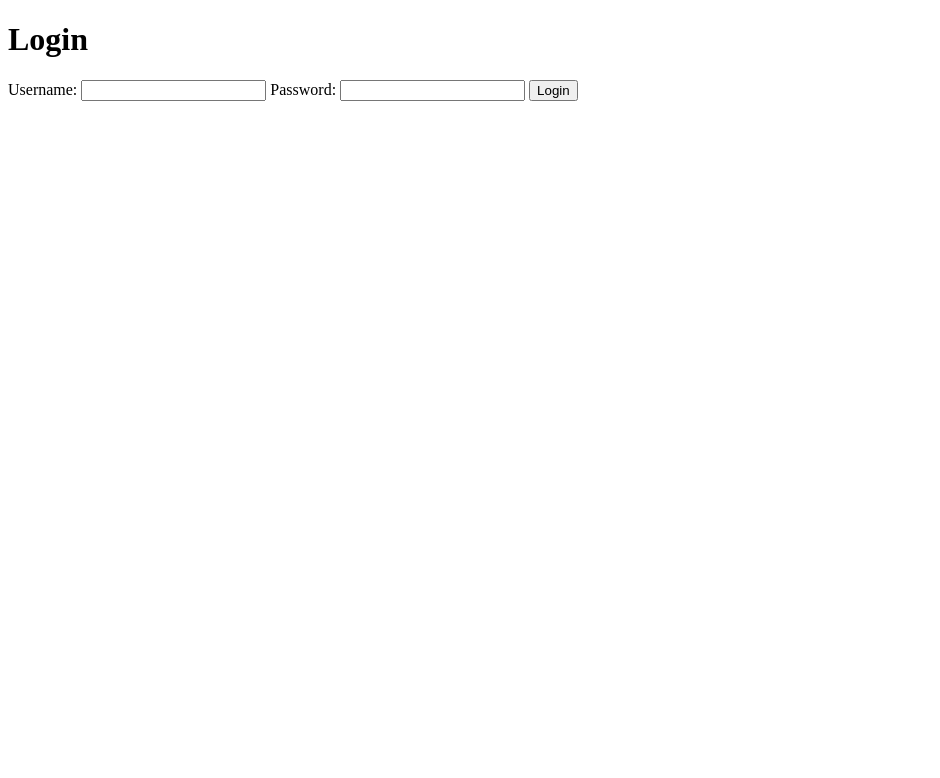
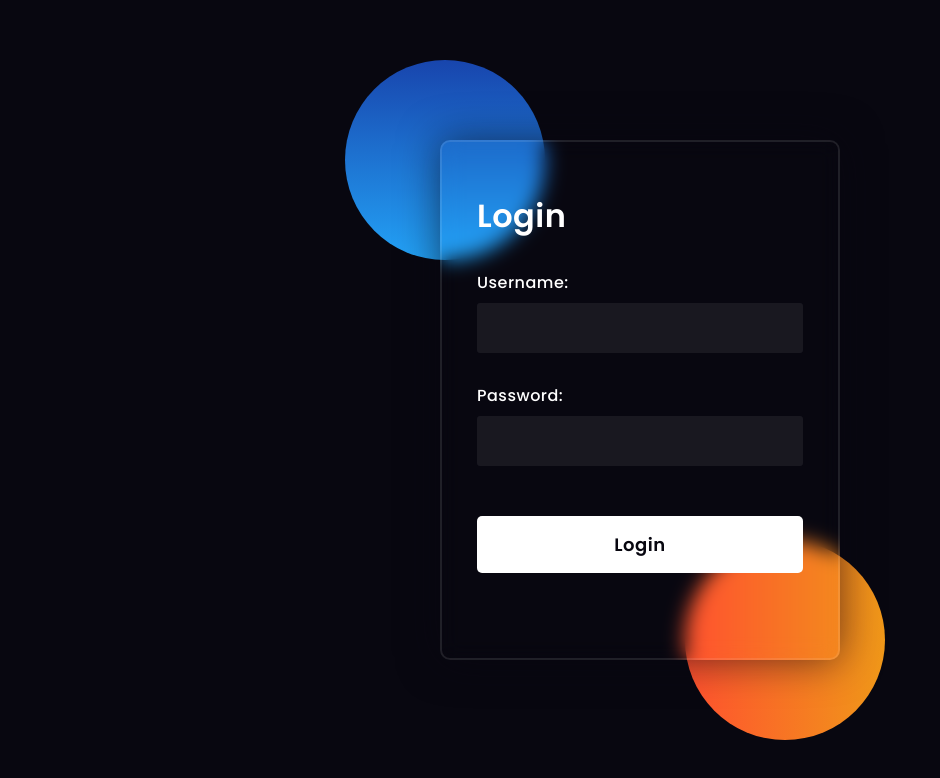
Before and after one commit to raunakmankapure/Podcast-Pal, a website: page login.html in a window 1280 px wide. Shown: the whole page, without its empty margins (0-940 px from the left). Drawn offline with Linux system fonts and the light colour scheme.

Commit message:
login.html

```diff
--- a/login.html
+++ b/login.html
@@ -1,18 +1,168 @@
 <!DOCTYPE html>
 <html lang="en">
 <head>
-  <meta charset="UTF-8">
-  <meta name="viewport" content="width=device-width, initial-scale=1.0">
-  <title>Login Page</title>
-  <link rel="stylesheet" href="styles.css"> <!-- If you have a CSS file, link it here -->
+    <!-- Design by foolishdeveloper.com -->
+    <title>Glassmorphism login Form Tutorial in html css</title>
+    <link rel="preconnect" href="https://fonts.gstatic.com">
+    <link rel="stylesheet" href="https://cdnjs.cloudflare.com/ajax/libs/font-awesome/5.15.4/css/all.min.css">
+    <link href="https://fonts.googleapis.com/css2?family=Poppins:wght@300;500;600&display=swap" rel="stylesheet">
+
+    <!--Stylesheet-->
+    <style media="screen">
+        *,
+        *:before,
+        *:after {
+            padding: 0;
+            margin: 0;
+            box-sizing: border-box;
+        }
+
+        body {
+            background-color: #080710;
+        }
+
+        .background {
+            width: 430px;
+            height: 520px;
+            position: absolute;
+            transform: translate(-50%, -50%);
+            left: 50%;
+            top: 50%;
+        }
+
+        .background .shape {
+            height: 200px;
+            width: 200px;
+            position: absolute;
+            border-radius: 50%;
+        }
+
+        .shape:first-child {
+            background: linear-gradient(
+                #1845ad,
+                #23a2f6
+            );
+            left: -80px;
+            top: -80px;
+        }
+
+        .shape:last-child {
+            background: linear-gradient(
+                to right,
+                #ff512f,
+                #f09819
+            );
+            right: -30px;
+            bottom: -80px;
+        }
+
+        form {
+            height: 520px;
+            width: 400px;
+            position: absolute;
+            transform: translate(-50%, -50%);
+            top: 50%;
+            left: 50%;
+            border-radius: 10px;
+            backdrop-filter: blur(10px);
+            border: 2px solid rgba(255, 255, 255, 0.1);
+            box-shadow: 0 0 40px rgba(8, 7, 16, 0.6);
+            padding: 50px 35px;
+        }
+
+        form * {
+            font-family: 'Poppins', sans-serif;
+            color: #ffffff;
+            letter-spacing: 0.5px;
+            outline: none;
+            border: none;
+        }
+
+        form h3 {
+            font-size: 32px;
+            font-weight: 500;
+            line-height: 42px;
+            text-align: center;
+        }
+
+        label {
+            display: block;
+            margin-top: 30px;
+            font-size: 16px;
+            font-weight: 500;
+        }
+
+        input {
+            display: block;
+            height: 50px;
+            width: 100%;
+            background-color: rgba(255, 255, 255, 0.07);
+            border-radius: 3px;
+            padding: 0 10px;
+            margin-top: 8px;
+            font-size: 14px;
+            font-weight: 300;
+        }
+
+        ::placeholder {
+            color: #e5e5e5;
+        }
+
+        button {
+            margin-top: 50px;
+            width: 100%;
+            background-color: #ffffff;
+            color: #080710;
+            padding: 15px 0;
+            font-size: 18px;
+            font-weight: 600;
+            border-radius: 5px;
+            cursor: pointer;
+        }
+
+        .social {
+            margin-top: 30px;
+            display: flex;
+        }
+
+        .social div {
+            background: red;
+            width: 150px;
+            border-radius: 3px;
+            padding: 5px 10px 10px 5px;
+            background-color: rgba(255, 255, 255, 0.27);
+            color: #eaf0fb;
+            text-align: center;
+        }
+
+        .social div:hover {
+            background-color: rgba(255, 255, 255, 0.47);
+        }
+
+        .social .fb {
+            margin-left: 25px;
+        }
+
+        .social i {
+            margin-right: 4px;
+        }
+    </style>
 </head>
 <body>
+    <div class="background">
+        <div class="shape"></div>
+        <div class="shape"></div>
+    </div>
+
+    <form action="/login" method="post">
         <h1>Login</h1>
-  <form action="/login" method="post">
+
         <label for="username">Username:</label>
         <input type="text" id="username" name="username" required>
+
         <label for="password">Password:</label>
         <input type="password" id="password" name="password" required>
+
         <button type="submit">Login</button>
     </form>
 </body>
```
Lines whose indentation alone changed are shown as unchanged.
